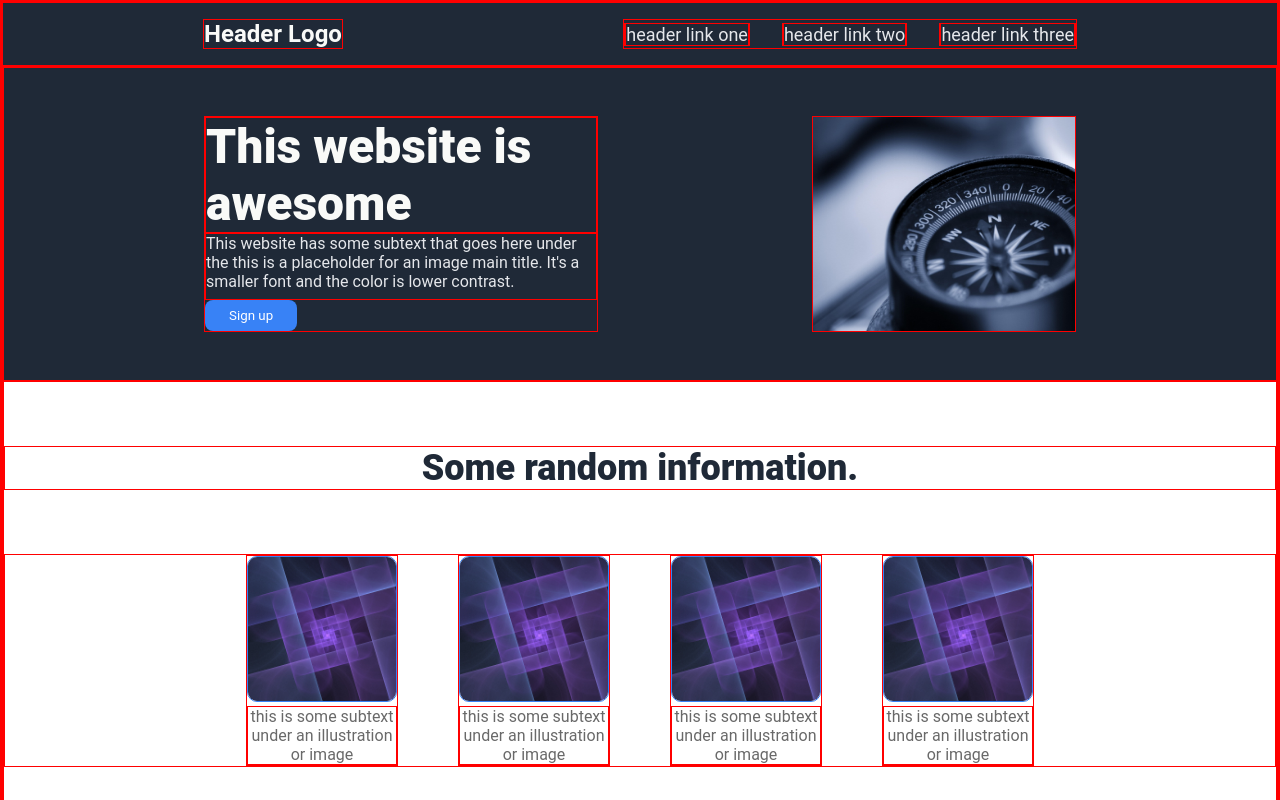
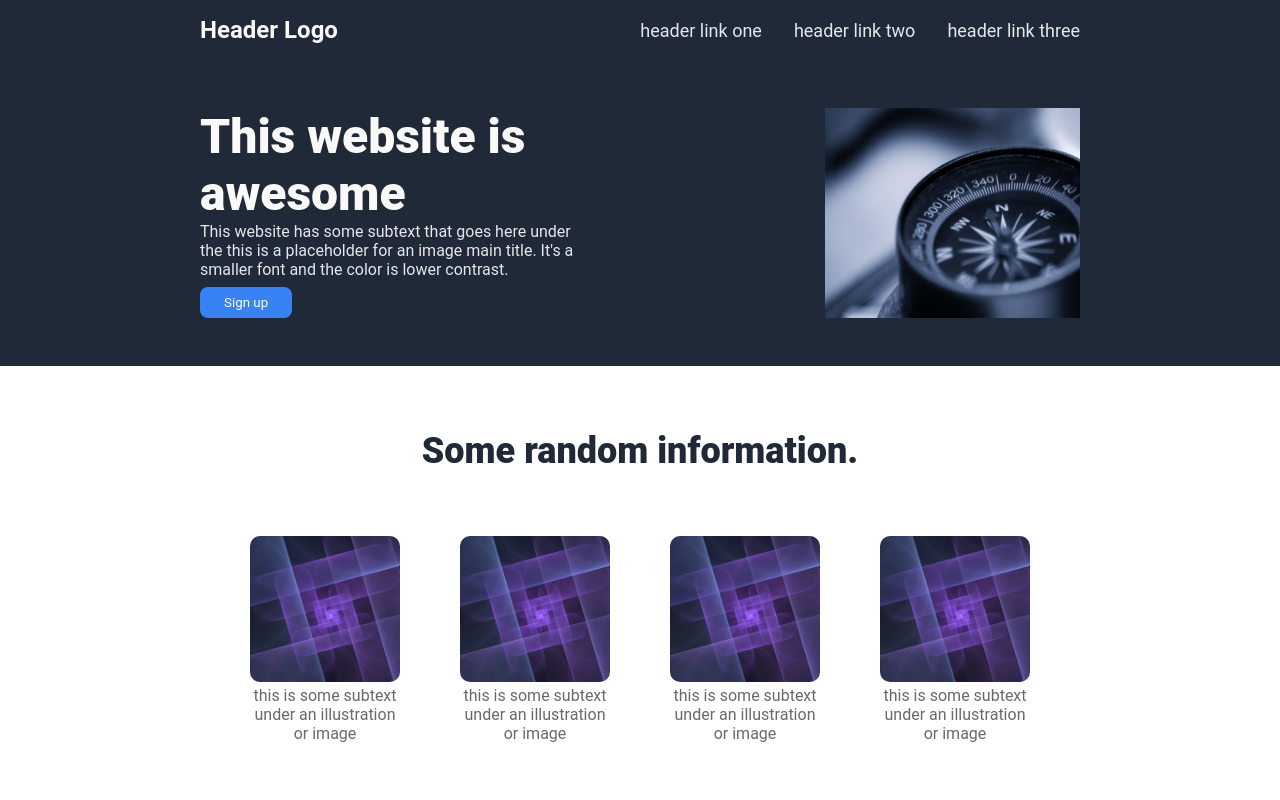
Before and after one commit to ercelangeles/landing-page, a plain HTML site: page index.html in a window 1280 px wide. Shown: the top 800 px of the page. Drawn offline with Linux system fonts and the light colour scheme.

Commit message:
refactor: remove excess divs
Remove unnecessary divs to reduce confusion and simplify code.

```diff
--- a/index.html
+++ b/index.html
@@ -20,24 +20,28 @@
 
         <main>
                 <div class="hero-section">
+                        <div class="container">
                                 <div class="hero-left-text-block">
                                         <div class="hero-main-text">
                                                 This website is awesome
                                         </div>
+
                                         <div class="hero-secondary-text">
                                                 This website has some subtext that goes here under the this is a placeholder for an image main title. It's a smaller font and the color is lower contrast.
                                         </div>
                                         <button>Sign up</button>
                                 </div>
-                        <img src="images/compass-pic.jpg" alt="" width="30%">
+                                <img src="images/compass-pic.jpg" alt="" width="29%">
+                        </div>
                 </div>
 
                 <div class="rand-info-section">
+
                                 <div class="rand-info-header">
                                         Some random information.
                                 </div>
 
-                        <div class="container">
+                                <div class="info-container">
                                         <div class="info">
                                                 <img src="images/square-pic.jpg" alt="">
                                                 <div class="text">this is some subtext under an illustration or image</div>
@@ -55,6 +59,7 @@
                                                 <div class="text">this is some subtext under an illustration or image</div>
                                         </div>
                                 </div>
+
                 </div>
         </main>
 
--- a/style.css
+++ b/style.css
@@ -1,5 +1,5 @@
 /* Global */
-* { border: 1px solid red; }
+/* * { border: 1px solid red; } */
 * { padding: 0; margin: 0; }
 
 body {
@@ -65,9 +65,14 @@ a {
 /* Hero section */
 .hero-section {
         display: flex;
-        justify-content: space-between;
+        justify-content: center;
         padding-top: 48px;
         padding-bottom: 48px;
+}
+
+.hero-section .container {
+        display: flex;
+        justify-content: space-between;
 }
 
 .hero-left-text-block {
@@ -86,6 +91,12 @@ a {
         color: #E5E7EB;
         padding-bottom: 8px;
 }
+
+.hero-section .container img {
+        display: flex;
+        flex-shrink: 0;
+        max-width: fit-content;
+}
 /*  */
 
 
@@ -102,11 +113,12 @@ a {
 .rand-info-section {
         display: flex;
         flex-direction: column;
+        justify-content: center;
         padding: 4em 0 8em;
         gap: 4em;
 }
 
-.rand-info-section .container {
+.info-container {
         display: flex;
         justify-content: center;
         gap: 60px;
@@ -128,6 +140,8 @@ a {
 }
 
 .info img {
+        display: flex;
+        flex-shrink: 0;
         max-width: 150;
         border-radius: 10px;
         border-color: #3882F6;
```
Lines whose indentation alone changed are shown as unchanged.
